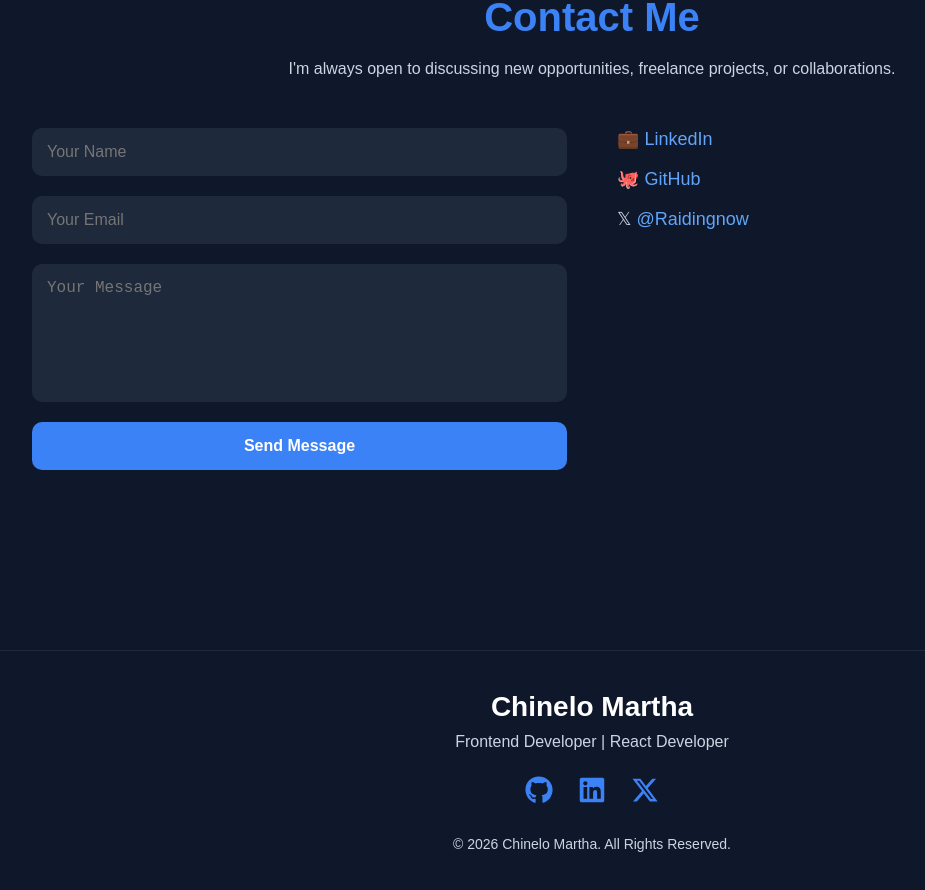
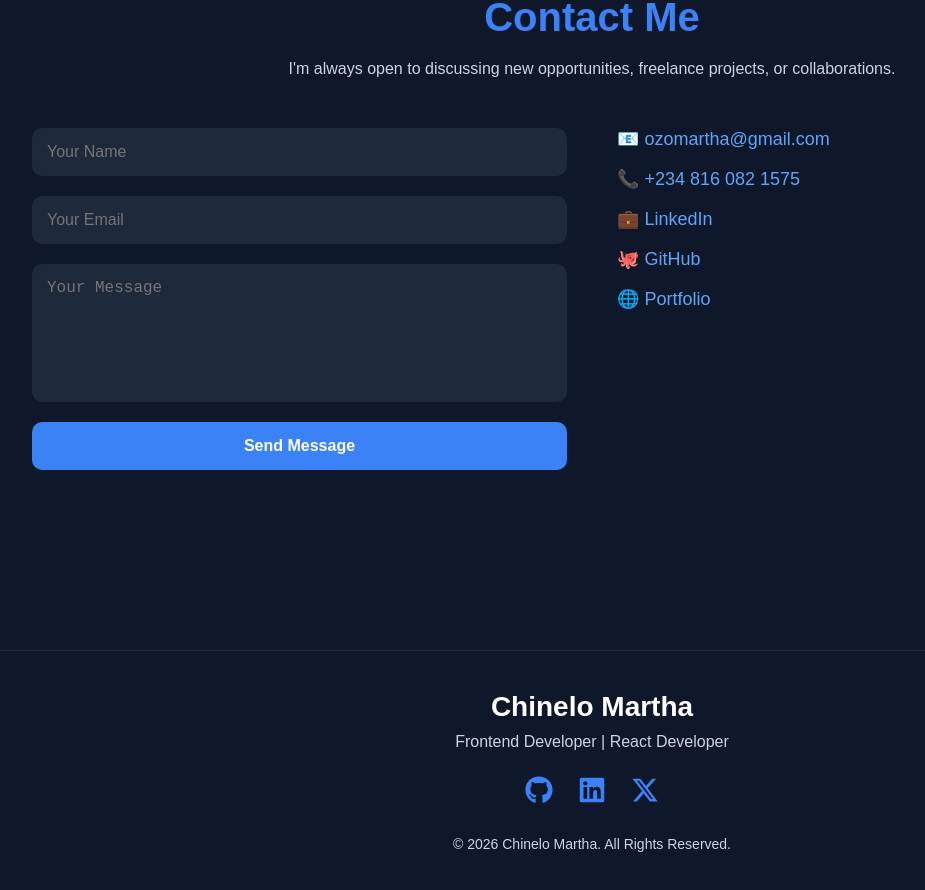
Before and after one commit to Martha-2020/portfolio, a React (Vite) app: page / in a window 1280 px wide. Shown: the part 2700-3590 px from the top of the page, without its empty margins (48-973 px from the left). Built offline with nearby package versions, Linux system fonts and the light colour scheme.

Commit message:
Add downloadable CV

```diff
--- a/index.html
+++ b/index.html
@@ -5,6 +5,9 @@
     <link rel="icon" type="image/svg+xml" href="/favicon.svg" />
     <meta name="viewport" content="width=device-width, initial-scale=1.0" />
    <title>Chinelo Martha | Frontend Developer</title>
+      <meta
+        name="description"
+        content="Frontend Developer specializing in React, JavaScript, HTML, CSS and Node.js." />
   </head>
   <body>
     <div id="root"></div>
--- a/src/components/Contact.jsx
+++ b/src/components/Contact.jsx
@@ -69,35 +69,44 @@ function Contact() {
 
         <div className="contact-info">
               <p>
-              💼{" "}
-              <a
+                📧 <a href="mailto:ozomartha@gmail.com">
+                  ozomartha@gmail.com
+                </a>
+              </p>
+
+              <p>
+                📞 <a href="tel:+2348160821575">
+                  +234 816 082 1575
+                </a>
+              </p>
+
+              <p>
+                💼 <a
                   href="https://www.linkedin.com/in/chinelo-ozoani"
                   target="_blank"
-                rel="noopener noreferrer"
+                  rel="noreferrer"
                 >
                   LinkedIn
                 </a>
               </p>
 
               <p>
-              🐙{" "}
-              <a
+                🐙 <a
                   href="https://github.com/Martha-2020"
                   target="_blank"
-                rel="noopener noreferrer"
+                  rel="noreferrer"
                 >
                   GitHub
                 </a>
               </p>
 
               <p>
-                𝕏{" "}
-                <a
-                  href="https://x.com/Raidingnow"
+                🌐 <a
+                  href="https://chinelomartha.vercel.app"
                   target="_blank"
-                  rel="noopener noreferrer"
+                  rel="noreferrer"
                 >
-                  @Raidingnow
+                  Portfolio
                 </a>
               </p>
         </div>
--- a/src/components/Hero.jsx
+++ b/src/components/Hero.jsx
@@ -23,9 +23,9 @@ function Hero() {
                                 <button className="primary">View My Projects</button>
                             </a>
 
-                            <a href="/Chinelo_Martha_CV.pdf" download>
-                               <button className="secondary">Download CV</button>
-                           </a>
+                            <a href="/Chinelo-CV.jpeg" target="_blank" rel="noopener noreferrer">
+                              <button className="secondary">Download CV</button>
+                            </a>
                 </div>
       </div>
 
```
Also changed, not shown: public/Chinelo-CV.jpeg (added). Lines whose indentation alone changed are shown as unchanged.
